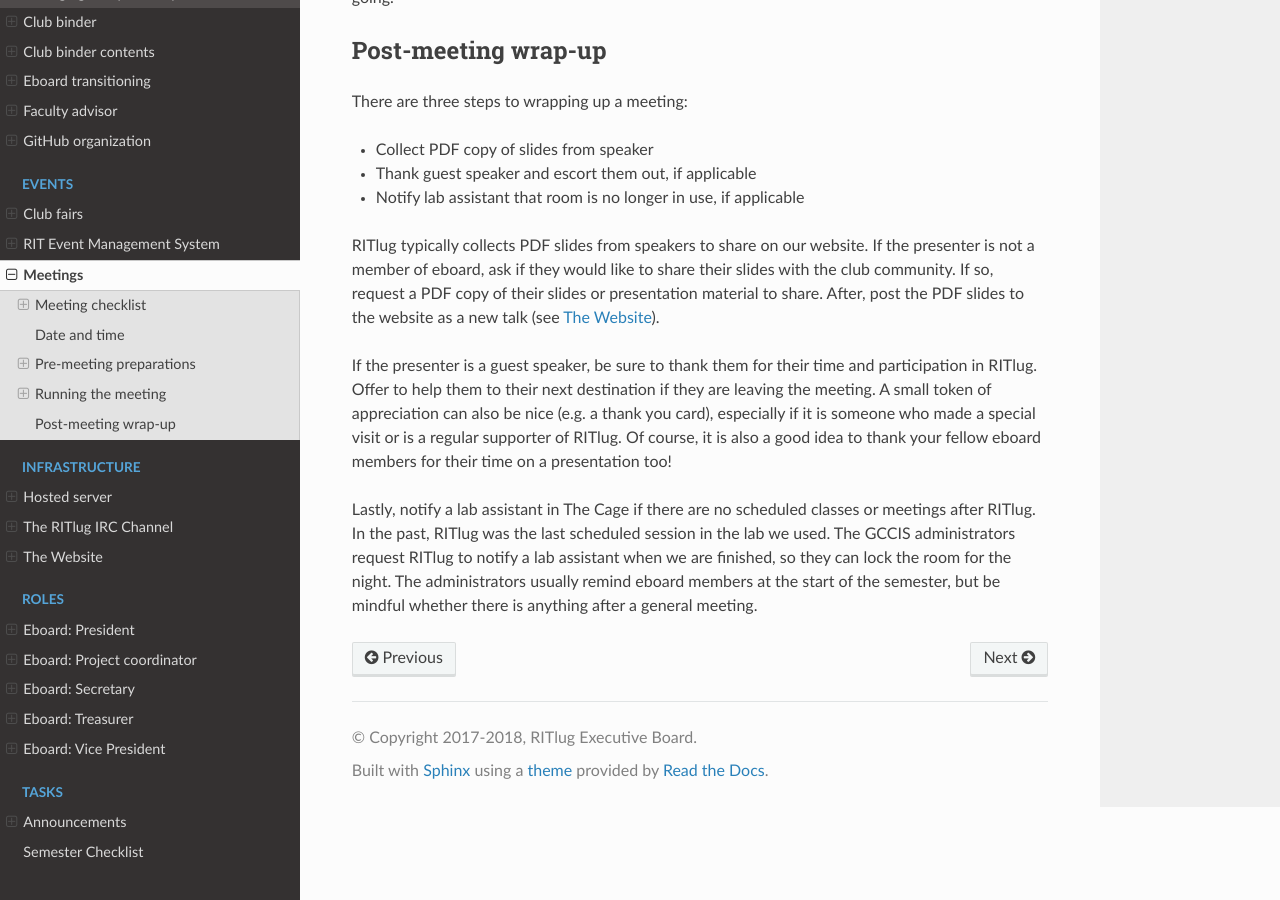
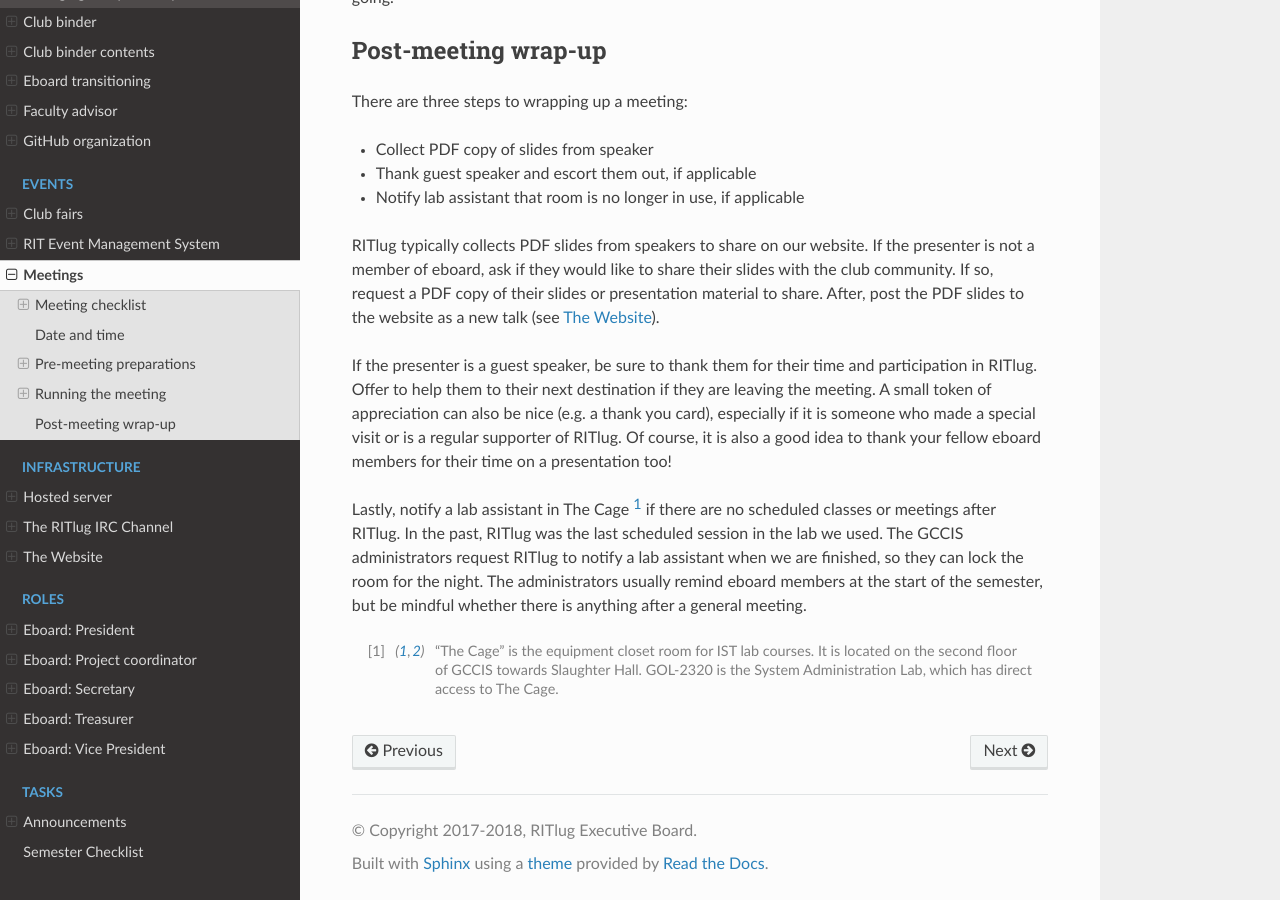
Before and after one commit to RITlug/runbook, a Sphinx documentation site: the page built from docs/events/meetings.rst, in a window 1280 px wide and 900 px high, scrolled down 3438 px. Built offline with Sphinx 7.4.7 and the Read the Docs theme 2.0.0, drawn with Linux system fonts in a browser that asks for light colours; formulas are drawn with MathJax 3; some of the changed text lies outside the part shown.

Commit message:
Meetings: Add footnote with details about finding The Cage

```diff
--- a/docs/events/meetings.rst
+++ b/docs/events/meetings.rst
@@ -39,7 +39,7 @@ Post-meeting
 
 #. If guest speaker, be sure to thank them
 
-#. If no other classes after, notify a lab assistant at The Cage that the room is no longer in use
+#. If no other classes after, notify a lab assistant at The Cage [1]_ that the room is no longer in use
 
 
 *************
@@ -190,7 +190,12 @@ Offer to help them to their next destination if they are leaving the meeting.
 A small token of appreciation can also be nice (e.g. a thank you card), especially if it is someone who made a special visit or is a regular supporter of RITlug.
 Of course, it is also a good idea to thank your fellow eboard members for their time on a presentation too!
 
-Lastly, notify a lab assistant in The Cage if there are no scheduled classes or meetings after RITlug.
+Lastly, notify a lab assistant in The Cage [1]_ if there are no scheduled classes or meetings after RITlug.
 In the past, RITlug was the last scheduled session in the lab we used.
 The GCCIS administrators request RITlug to notify a lab assistant when we are finished, so they can lock the room for the night.
 The administrators usually remind eboard members at the start of the semester, but be mindful whether there is anything after a general meeting.
+
+
+.. [1] "The Cage" is the equipment closet room for IST lab courses.
+       It is located on the second floor of GCCIS towards Slaughter Hall.
+       GOL-2320 is the System Administration Lab, which has direct access to The Cage.
```
